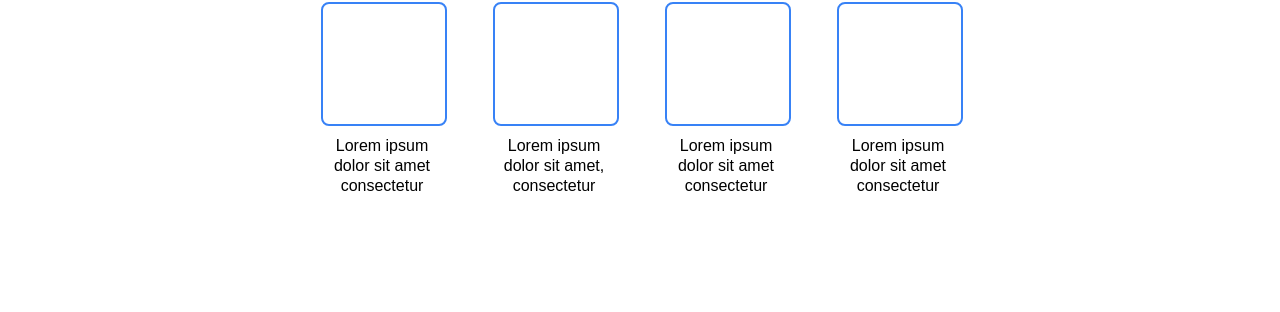
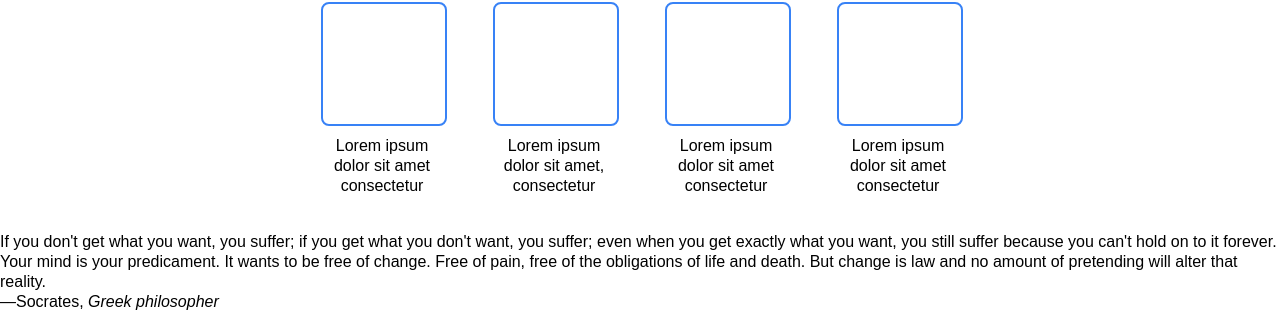
Before and after one commit to Diab-io/Project-omega, a plain HTML site: page index.html in a window 1280 px wide. Shown: the part 579-891 px from the top of the page. Before the commit the page ends 811 px from the top, so only its background shows below. Drawn offline with Linux system fonts and the light colour scheme.

Commit message:
Added quote section

```diff
--- a/index.html
+++ b/index.html
@@ -85,5 +85,17 @@
         </div>
     </section>
 
+    <section class="quote">
+        <figure class="fig">
+            <blockquote cite="https://www.huxley.net/bnw/four.html">
+                <p>If you don't get what you want, you suffer; if you get what you don't want, you suffer; even when you get exactly what you want, you still suffer because you can't hold on to it forever. Your mind is your predicament. It wants to be free of change. Free of pain, free of the obligations of life and death. But change is law and no amount of pretending will alter that reality.</p>
+            </blockquote>
+            <figcaption id="author">—Socrates, <cite>Greek philosopher</cite></figcaption>
+        </figure>
+    </section>
+
+    <section class="action">
+
+    </section>
 </body>
 </html>
```
